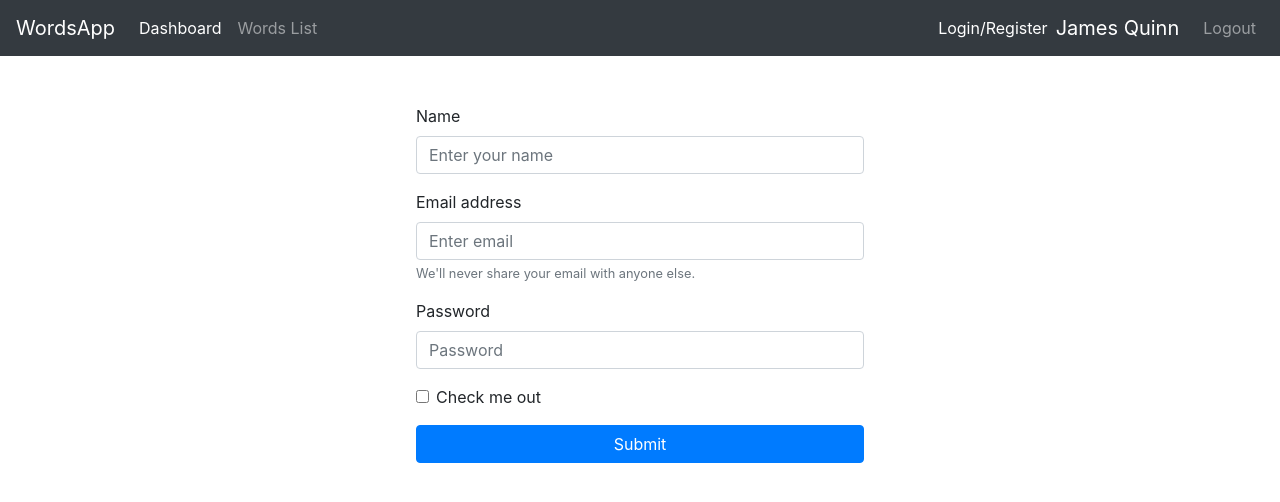
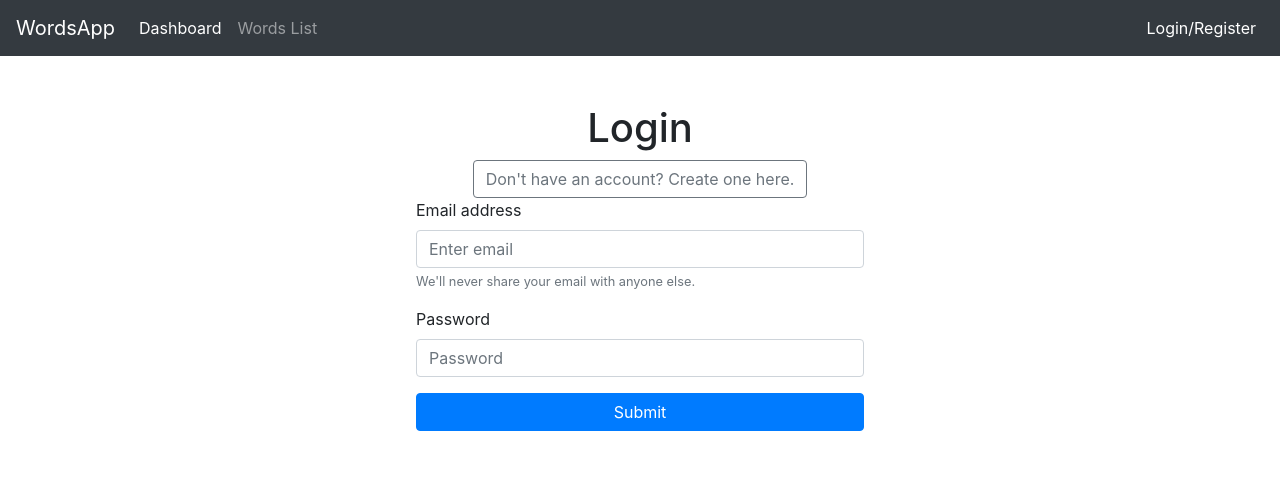
Before and after one commit to DrGooseman/MERN-Words-Frontend, a React (Create React App) app: page /login in a window 1280 px wide. Shown: the top 502 px of the page. Built offline with nearby package versions, Linux system fonts and the light colour scheme.

Commit message:
login and register now work

```diff
--- a/package.json
+++ b/package.json
@@ -7,6 +7,7 @@
     "@testing-library/react": "^9.5.0",
     "@testing-library/user-event": "^7.2.1",
     "bootstrap": "^4.4.1",
+    "dotenv": "^8.2.0",
     "react": "^16.13.0",
     "react-bootstrap": "^1.0.0-beta.17",
     "react-dom": "^16.13.0",
--- a/src/App.css
+++ b/src/App.css
@@ -11,3 +11,25 @@
   border-radius: 6px;
   background: white; */
 }
+
+.center {
+  margin: 0 auto;
+  text-align: center;
+}
+
+.center-items-flex {
+  display: flex;
+  justify-content: center;
+  align-items: center;
+  height: inherit;
+  background-color: white;
+  text-align: center;
+}
+
+.center-items {
+  justify-content: center;
+  align-items: center;
+  height: inherit;
+  background-color: white;
+  text-align: center;
+}
--- a/src/App.js
+++ b/src/App.js
@@ -16,19 +16,17 @@ import { useAuth } from "./hooks/auth-hook";
 import "./App.css";
 
 function App() {
-  const { token, login, logout, userId } = useAuth();
+  const { token, login, logout, _id, name } = useAuth();
 
   let routes;
 
-  if (true) {
+  if (token) {
     routes = (
       <Switch>
         <Route path="/" exact>
           <Dashboard />
         </Route>
-        <Route path="/login" exact>
-          <Login />
-        </Route>
+
         <Redirect to="/" />
       </Switch>
     );
@@ -45,7 +43,7 @@ function App() {
 
   return (
     <AuthContext.Provider
-      value={{ isLoggedIn: !!token, token, userId, login, logout }}
+      value={{ isLoggedIn: !!token, token, _id, login, logout, name }}
     >
       <Router>
         <Header />
--- a/src/auth-context.js
+++ b/src/auth-context.js
@@ -2,7 +2,8 @@ import { createContext } from "react";
 
 export const AuthContext = createContext({
   isLoggedIn: false,
-  userId: null,
+  _id: null,
+  name: "",
   token: null,
   login: () => {},
   logout: () => {}
--- a/src/components/Header.jsx
+++ b/src/components/Header.jsx
@@ -1,4 +1,4 @@
-import React from "react";
+import React, { useContext } from "react";
 import Navbar from "react-bootstrap/Navbar";
 import Nav from "react-bootstrap/Nav";
 import { NavLink } from "react-router-dom";
@@ -7,7 +7,11 @@ import Button from "react-bootstrap/Button";
 import FormControl from "react-bootstrap/FormControl";
 import NavDropdown from "react-bootstrap/NavDropdown";
 
+import { AuthContext } from "../auth-context";
+
 function Header() {
+  const auth = useContext(AuthContext);
+
   return (
     <Navbar collapseOnSelect expand="lg" bg="dark" variant="dark">
       <Navbar.Brand as={NavLink} to={"/"}>
@@ -23,11 +27,13 @@ function Header() {
         </Nav>
 
         <Nav>
-          <Nav.Link as={NavLink} to={"/login"}>
-            Login/Register
-          </Nav.Link>
-          <Navbar.Brand>James Quinn</Navbar.Brand>
-          <Nav.Link to={"/"}>Logout</Nav.Link>
+          {!auth.token && (
+            <Nav.Link as={NavLink} to={"/login"}>
+              Login/Register
+            </Nav.Link>
+          )}
+          {auth.token && <Navbar.Brand>{auth.name}</Navbar.Brand>}
+          {auth.token && <Nav.Link onClick={auth.logout}>Logout</Nav.Link>}
         </Nav>
       </Navbar.Collapse>
     </Navbar>
--- a/src/hooks/auth-hook.jsx
+++ b/src/hooks/auth-hook.jsx
@@ -5,10 +5,12 @@ let logoutTimer;
 export function useAuth() {
   const [token, setToken] = useState();
   const [tokenExpirationDate, setTokenExpirationDate] = useState();
-  const [userId, setUserId] = useState();
+  const [_id, setUserId] = useState();
+  const [name, setName] = useState();
 
-  const login = useCallback((uid, token, oldExpirationDate) => {
+  const login = useCallback((uid, token, name, oldExpirationDate) => {
     setToken(token);
+    setName(name);
     setUserId(uid);
     const tokenExpirationDate =
       oldExpirationDate || new Date(new Date().getTime() + 1000 * 60 * 60);
@@ -17,7 +19,8 @@ export function useAuth() {
     localStorage.setItem(
       "userData",
       JSON.stringify({
-        userId: uid,
+        _id: uid,
+        name: name,
         token: token,
         expiration: tokenExpirationDate.toISOString()
       })
@@ -48,11 +51,12 @@ export function useAuth() {
       new Date(storedData.expiration) > new Date()
     )
       login(
-        storedData.userId,
+        storedData._id,
         storedData.token,
+        storedData.name,
         new Date(storedData.expiration)
       );
   }, [login]);
 
-  return { token, login, logout, userId };
+  return { token, login, logout, _id, name };
 }
--- a/src/pages/Login.jsx
+++ b/src/pages/Login.jsx
@@ -1,21 +1,144 @@
-import React from "react";
+import React, { useContext, useState, useEffect } from "react";
 import Navbar from "react-bootstrap/Navbar";
 import Nav from "react-bootstrap/Nav";
 import Form from "react-bootstrap/Form";
 import Button from "react-bootstrap/Button";
 import FormControl from "react-bootstrap/FormControl";
+import Row from "react-bootstrap/Row";
+import Col from "react-bootstrap/Col";
+import Spinner from "react-bootstrap/Spinner";
+import Alert from "react-bootstrap/Alert";
+
+import { useHttpClient } from "../hooks/http-hook";
+import { AuthContext } from "../auth-context";
 
 function Login() {
+  const auth = useContext(AuthContext);
+  const [isLoginMode, setIsLoginMode] = useState(true);
+  const { isLoading, error, sendRequest, clearError } = useHttpClient();
+
+  const [name, setName] = useState("");
+  const [email, setEmail] = useState("");
+  const [password, setPassword] = useState("");
+  const [errorName, setErrorName] = useState("");
+  const [errorEmail, setErrorEmail] = useState("");
+  const [errorPassword, setErrorPassword] = useState("");
+  const [isValid, setIsValid] = useState(false);
+
+  function switchLoginMode() {
+    setIsLoginMode(prev => !prev);
+  }
+
+  function handleInput(event) {
+    if (event.target.name === "name") {
+      setName(event.target.value);
+      if (event.target.value === "") setErrorName("Name cannot be empty.");
+      else setErrorName();
+    } else if (event.target.name === "email") {
+      setEmail(event.target.value);
+      if (event.target.value === "") setErrorEmail("Email cannot be empty.");
+      else setErrorEmail();
+    } else if (event.target.name === "password") {
+      setPassword(event.target.value);
+      if (event.target.value === "")
+        setErrorPassword("Password cannot be empty.");
+      else setErrorPassword();
+    }
+  }
+
+  useEffect(() => {
+    if (errorEmail || errorPassword || (!isLoginMode && errorName))
+      setIsValid(false);
+    else setIsValid(true);
+  }, [errorEmail, errorName, errorPassword, isLoginMode]);
+
+  async function handleSubmit(event) {
+    event.preventDefault();
+
+    if (isLoginMode) {
+      try {
+        const responseData = await sendRequest(
+          process.env.REACT_APP_BACKEND_URL + "/users/login",
+          "POST",
+          JSON.stringify({
+            email: email,
+            password: password
+          }),
+          { "Content-Type": "application/json" }
+        );
+
+        //  console.log(responseData._id);
+        // console.log(responseData.token);
+        auth.login(responseData._id, responseData.token, responseData.name);
+      } catch (err) {}
+    } else {
+      try {
+        // const formData = new FormData();
+
+        // formData.append("email", email);
+        // formData.append("name", name);
+        // formData.append("password", password);
+        const responseData = await sendRequest(
+          process.env.REACT_APP_BACKEND_URL + "/users/",
+          "POST",
+          //formData
+          JSON.stringify({
+            name: name,
+            email: email,
+            password: password
+          }),
+          { "Content-Type": "application/json" }
+        );
+
+        auth.login(responseData._id, responseData.token, responseData.name);
+      } catch (err) {}
+    }
+  }
+
   return (
+    <React.Fragment>
+      {error && (
+        <Alert variant="danger" onClose={clearError} dismissible>
+          <Alert.Heading>An error has occured :(</Alert.Heading>
+          <p>{error}</p>
+        </Alert>
+      )}
       <Form className="center-container">
+        <div className="center-items">
+          <h1>{isLoginMode ? "Login" : "Register"}</h1>
+          <Button
+            className="center"
+            onClick={switchLoginMode}
+            variant="outline-secondary"
+          >
+            {isLoginMode
+              ? "Don't have an account? Create one here."
+              : "Already have an account? Login here."}
+          </Button>
+        </div>
+
+        {!isLoginMode && (
           <Form.Group controlId="formBasicName">
             <Form.Label>Name</Form.Label>
-        <Form.Control type="text" placeholder="Enter your name" />
+            <Form.Control
+              type="text"
+              name="name"
+              value={name}
+              onChange={handleInput}
+              placeholder="Enter your name"
+            />
           </Form.Group>
+        )}
 
         <Form.Group controlId="formBasicEmail">
           <Form.Label>Email address</Form.Label>
-        <Form.Control type="email" placeholder="Enter email" />
+          <Form.Control
+            name="email"
+            value={email}
+            onChange={handleInput}
+            type="email"
+            placeholder="Enter email"
+          />
           <Form.Text className="text-muted">
             We'll never share your email with anyone else.
           </Form.Text>
@@ -23,15 +146,33 @@ function Login() {
 
         <Form.Group controlId="formBasicPassword">
           <Form.Label>Password</Form.Label>
-        <Form.Control type="password" placeholder="Password" />
+          <Form.Control
+            name="password"
+            value={password}
+            onChange={handleInput}
+            type="password"
+            placeholder="Password"
+          />
         </Form.Group>
-      <Form.Group controlId="formBasicCheckbox">
-        <Form.Check type="checkbox" label="Check me out" />
-      </Form.Group>
-      <Button variant="primary" type="submit" block>
-        Submit
+
+        <Button
+          variant="primary"
+          type="submit"
+          block
+          disabled={isLoading || !isValid}
+          onClick={!isLoading ? handleSubmit : null}
+        >
+          {isLoading ? "Loading…" : "Submit"}
         </Button>
       </Form>
+      {isLoading && (
+        <div className="center-items-flex">
+          <Spinner animation="border" role="status">
+            <span className="sr-only">Loading...</span>
+          </Spinner>
+        </div>
+      )}
+    </React.Fragment>
   );
 }
 
```
Lines whose indentation alone changed are shown as unchanged.
